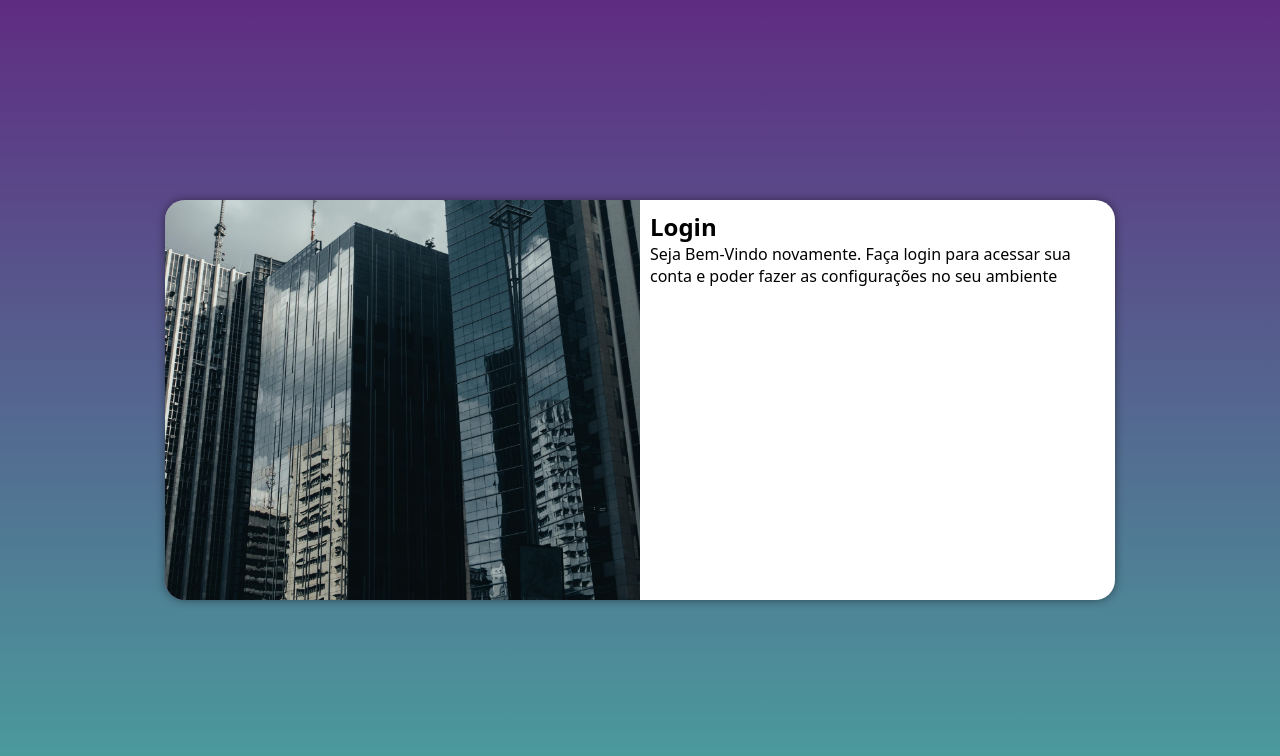
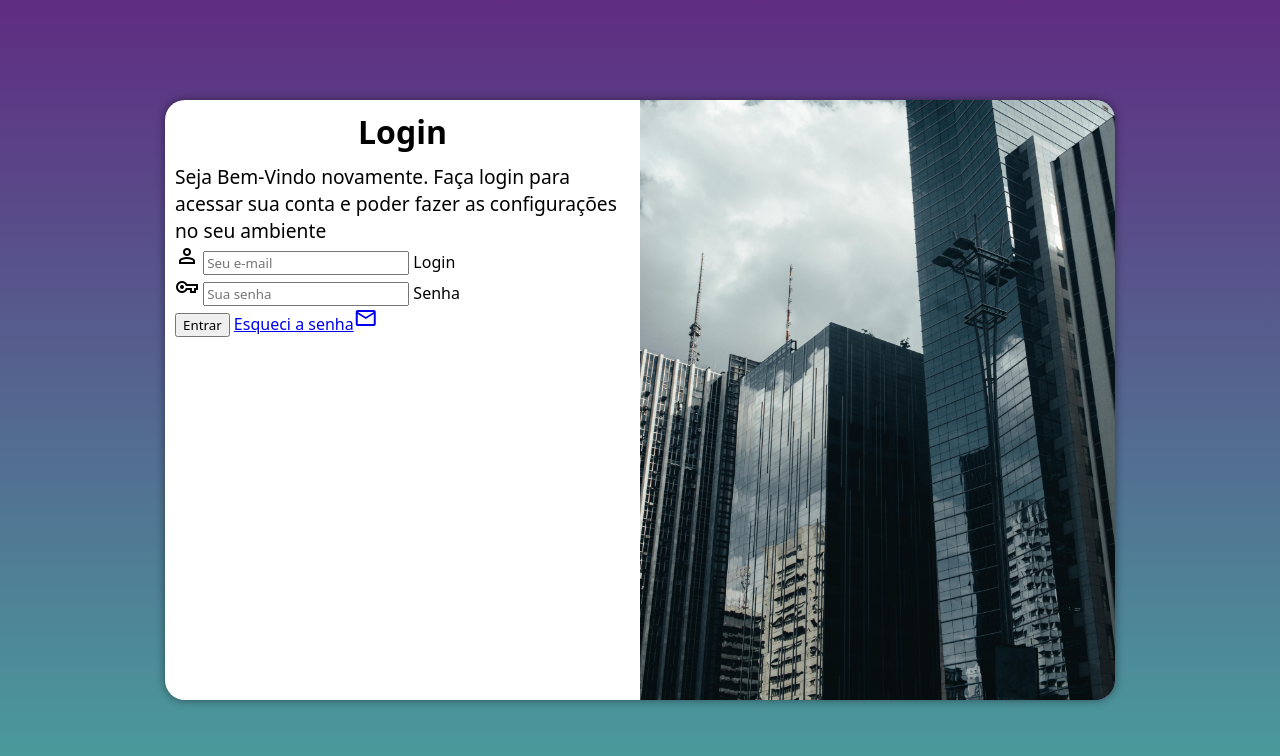
Before and after one commit to Joao-Paulo-Bortolocce/Projeto-Login, a plain HTML site: page index.html in a window 1280 px wide. Drawn offline with nearby package versions, Linux system fonts and the light colour scheme.

Commit message:
Adicionando o formulário

```diff
--- a/estilos/media-query.css
+++ b/estilos/media-query.css
@@ -29,16 +29,22 @@
         width: 950px;
     }
     section#login > div#imagem{
-        float: left;
+        float: right;
         width: 50%;
         height: 100%;
     }
     section#login > div#formulario{
-        float: right;
+        float: left;
         width: 50%;
         height: 100%;
 
     }
+    div#formulario > h1{
+        font-size: 2em;
 
+    }
+    div#formulario > p{
+        font-size: 01.2em;
+    }
 
 }
--- a/estilos/style.css
+++ b/estilos/style.css
@@ -37,12 +37,12 @@ section#login{
     overflow: hidden;
 
     background-color: white;
-    width: 250px;
-    height: 400px;
+    width: 300px;
+    height: 600px;
     border-radius: 20px;
     box-shadow: 0px 0px 10px rgba(0, 0, 0, 0.450);
 
-    transition: width 500ms, heigth 500ms;
+    transition: width 200ms, heigth 200ms;
     transition-timing-function: ease;
 }
 
@@ -59,3 +59,12 @@ section#login > div#formulario{
     display: block;
     padding: 10px;
 }
+
+div#formulario > h1{
+    text-align: center;
+    margin-bottom: 10px;
+
+}
+div#formulario > p{
+    font-size: 0.8em;
+}
--- a/index.html
+++ b/index.html
@@ -1,12 +1,16 @@
 <!DOCTYPE html>
 <html lang="pt-br">
+
 <head>
     <meta charset="UTF-8">
     <meta name="viewport" content="width=device-width, initial-scale=1.0">
     <title>Login</title>
+    <link rel="stylesheet"
+        href="https://fonts.googleapis.com/css2?family=Material+Symbols+Outlined:opsz,wght,FILL,GRAD@20..48,100..700,0..1,-50..200" />
     <link rel="stylesheet" href="estilos/style.css">
     <link rel="stylesheet" href="estilos/media-query.css">
 </head>
+
 <body>
     <main>
         <section id="login">
@@ -14,9 +18,26 @@
 
             <div id="formulario">
                 <h1>Login</h1>
-                <p>Seja Bem-Vindo novamente. Faça login para acessar sua conta e poder fazer as configurações no seu ambiente</p>
+                <p>Seja Bem-Vindo novamente. Faça login para acessar sua conta e poder fazer as configurações no seu
+                    ambiente</p>
+                <form action="">
+                    <div class="campo">
+                        <span class="material-symbols-outlined">person</span>
+                        <input type="email" name="login" id="ilogin" placeholder="Seu e-mail" autocomplete="email" required>
+                        <label for="ilogin">Login</label>
+                    </div>
+                    <div class="campo">
+                        <span class="material-symbols-outlined">vpn_key</span>
+                        <input type="password" name="senha" id="isenha" placeholder="Sua senha"
+                            autocomplete="current-password" required minlength="8">
+                        <label for="isenha">Senha</label>
+                    </div>
+                    <input type="submit" value="Entrar">
+                    <a href="esqueci.html">Esqueci a senha<span class="material-symbols-outlined">mail</span></a>
+                </form>
             </div>
         </section>
     </main>
 </body>
+
 </html>
```
